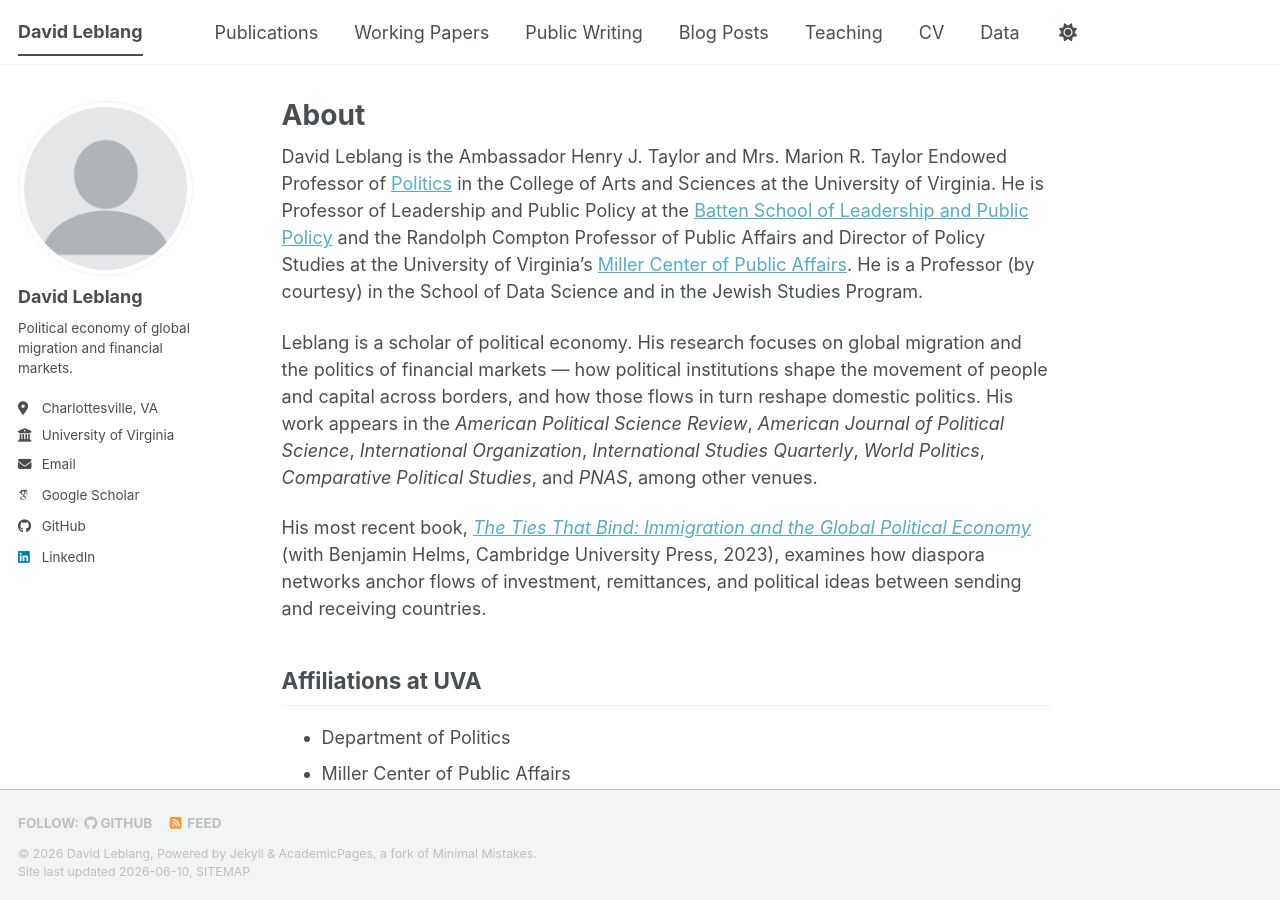
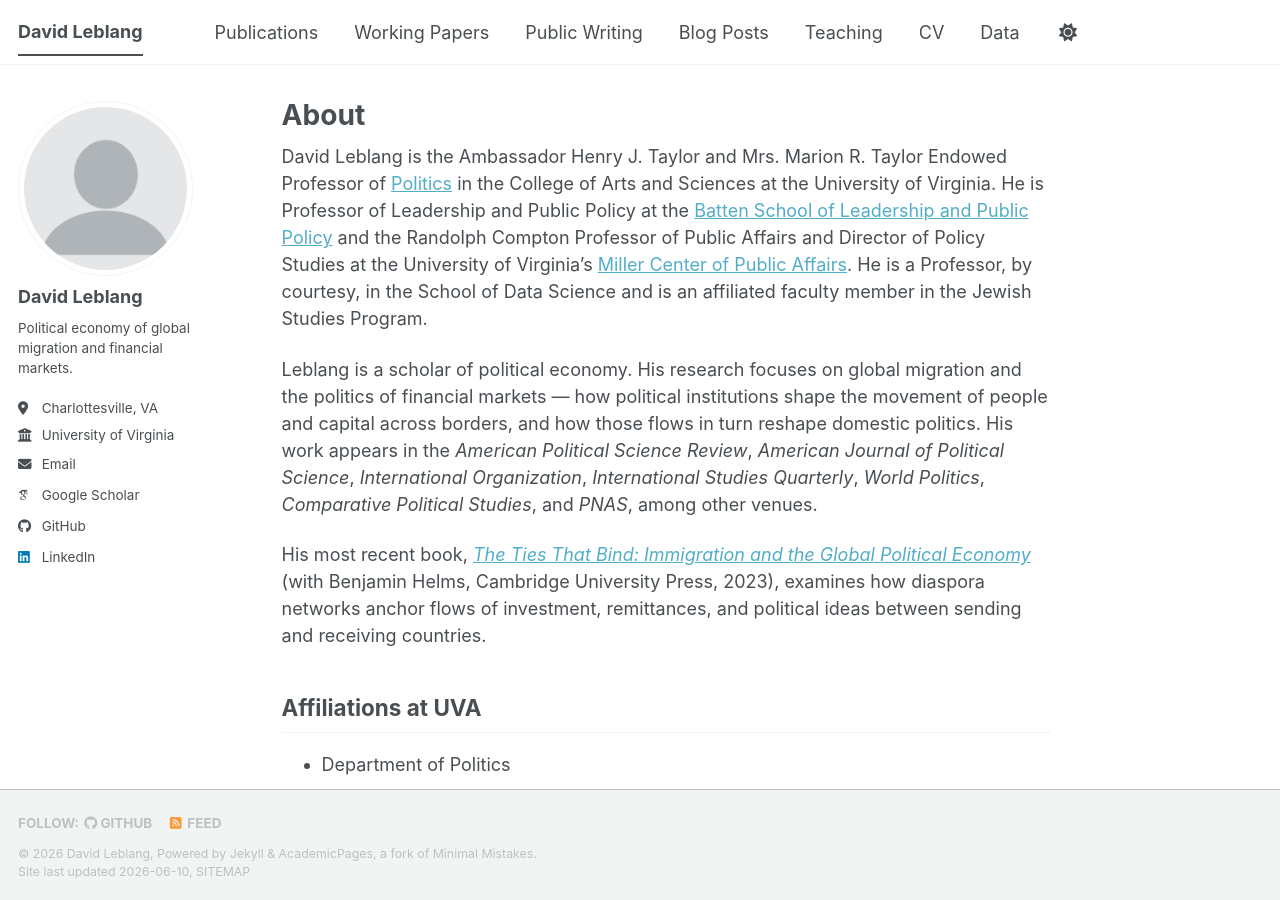
Before and after one commit to leblanguva/leblanguva.github.io, a Jekyll site: the page built from _pages/about.md, in a window 1280 px wide and 900 px high. Built offline with Jekyll 4.4.1, drawn with Linux system fonts in a browser that asks for light colours; some web fonts are replaced; a script bundle is joined from its source files by our own code; library files that are not in the unit come from our copies.

Commit message:
Refine Data Science / Jewish Studies sentence on About page

```diff
--- a/_pages/about.md
+++ b/_pages/about.md
@@ -7,7 +7,7 @@ redirect_from:
   - /about.html
 ---
 
-David Leblang is the Ambassador Henry J. Taylor and Mrs. Marion R. Taylor Endowed Professor of [Politics](https://politics.virginia.edu/) in the College of Arts and Sciences at the University of Virginia. He is Professor of Leadership and Public Policy at the [Batten School of Leadership and Public Policy](https://batten.virginia.edu/) and the Randolph Compton Professor of Public Affairs and Director of Policy Studies at the University of Virginia's [Miller Center of Public Affairs](https://millercenter.org/). He is a Professor (by courtesy) in the School of Data Science and in the Jewish Studies Program.
+David Leblang is the Ambassador Henry J. Taylor and Mrs. Marion R. Taylor Endowed Professor of [Politics](https://politics.virginia.edu/) in the College of Arts and Sciences at the University of Virginia. He is Professor of Leadership and Public Policy at the [Batten School of Leadership and Public Policy](https://batten.virginia.edu/) and the Randolph Compton Professor of Public Affairs and Director of Policy Studies at the University of Virginia's [Miller Center of Public Affairs](https://millercenter.org/). He is a Professor, by courtesy, in the School of Data Science and is an affiliated faculty member in the Jewish Studies Program.
 
 Leblang is a scholar of political economy. His research focuses on global migration and the politics of financial markets — how political institutions shape the movement of people and capital across borders, and how those flows in turn reshape domestic politics. His work appears in the *American Political Science Review*, *American Journal of Political Science*, *International Organization*, *International Studies Quarterly*, *World Politics*, *Comparative Political Studies*, and *PNAS*, among other venues.
 
```
